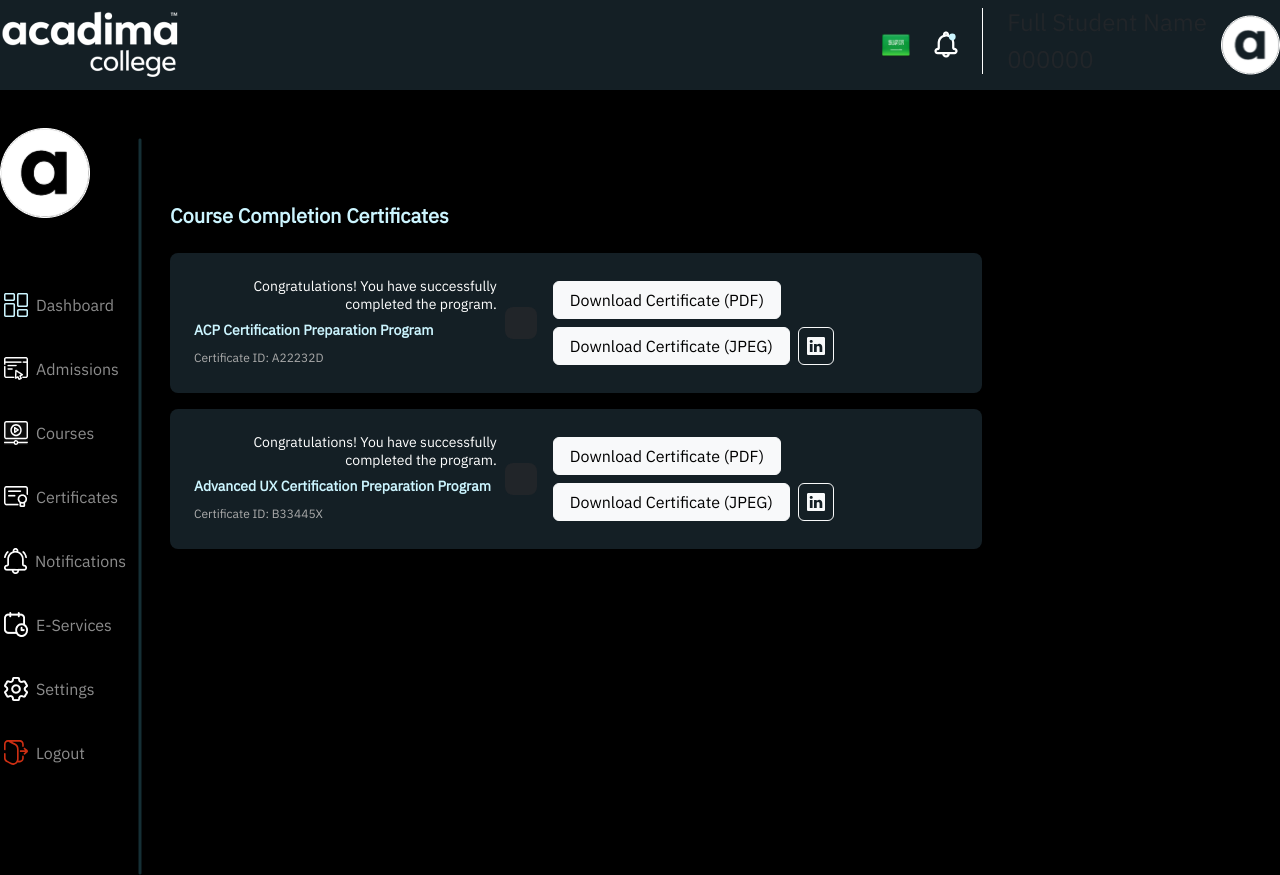
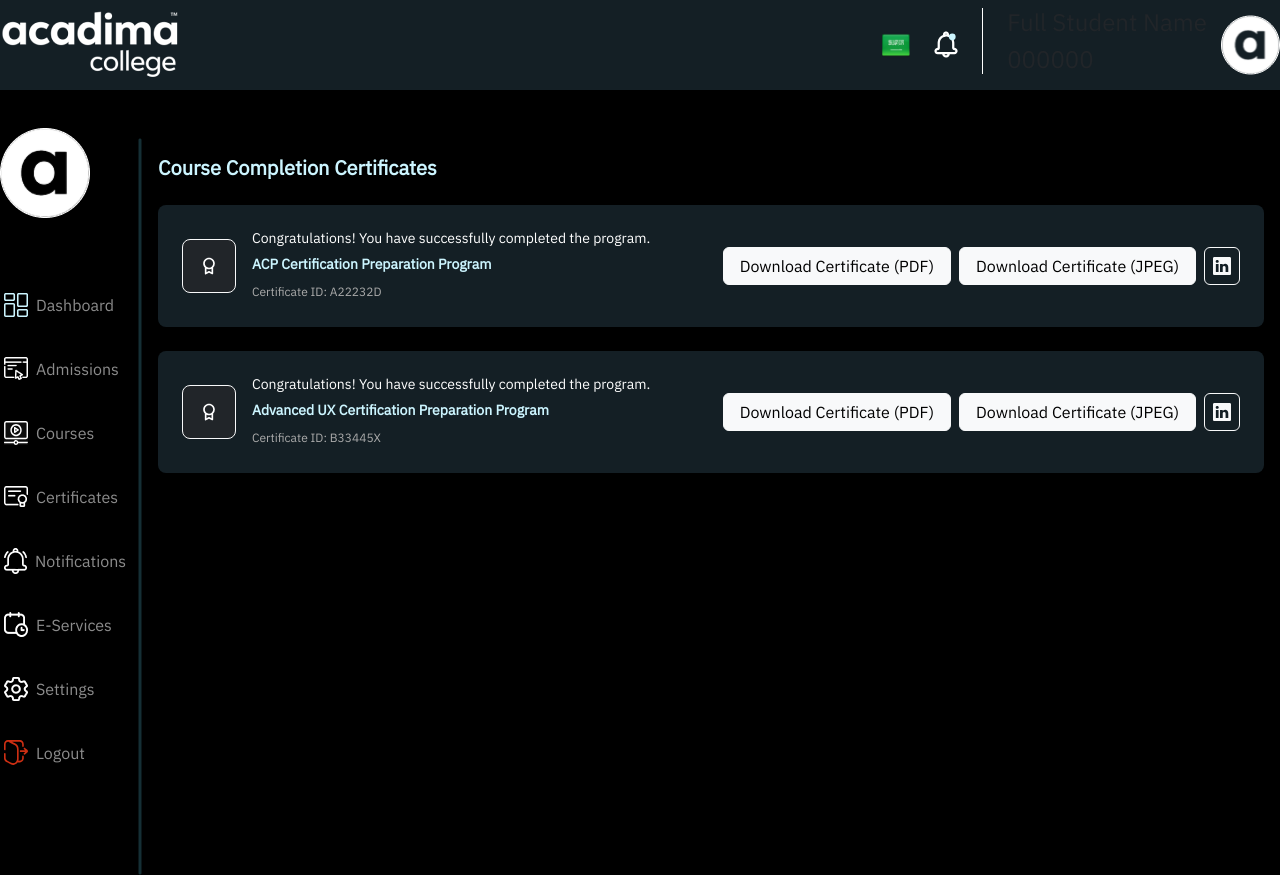
Before and after one commit to AnasAcademy/Acadima_project, a Next.js app: page /en/certificates in a window 1280 px wide. Built offline with nearby package versions, Linux system fonts and the light colour scheme.

Commit message:
installments conditions

```diff
--- a/src/app/[locale]/certificates/page.jsx
+++ b/src/app/[locale]/certificates/page.jsx
@@ -1,13 +1,15 @@
 import React from "react";
-import CertificateCard from '@/components/CertificateCard/CertificateCard';
-
+import { useTranslations } from "next-intl";
+import CertificateCard from "@/components/CertificateCard/CertificateCard";
 
 export default function Services() {
+  const t = useTranslations("certificates");
+  const certs = t.raw("items");
+
   return (
-    <>
-        <div className="  container p-3  mt-5">
-            <CertificateCard />
-        </div>
-    </>
+    <div className="container p-3 mt-5">
+      <h3 className="custsubtitle mb-4">{t("title")}</h3>
+      <CertificateCard certs={certs} t={t} />
+    </div>
   );
 }
--- a/src/components/CertificateCard/CertificateCard.jsx
+++ b/src/components/CertificateCard/CertificateCard.jsx
@@ -1,50 +1,45 @@
-import React from 'react';
-import { useTranslations } from 'next-intl';
-import { BsLinkedin } from 'react-icons/bs';
+import React from "react";
+import { BsLinkedin } from "react-icons/bs";
+import { BiAward } from "react-icons/bi";
 
-export default function CertificateCard() {
-  const t = useTranslations('certificates');
-  const certs = t.raw('items'); // array from JSON
-
-  if (!certs || certs.length < 2) return null; // render only if 2+
+export default function CertificateCard({ certs, t }) {
+  if (!certs || certs.length < 2) return null;
 
   return (
-    <div className="container py-5">
-      <h3 className="custsubtitle mb-4">{t('title')}</h3>
+    <div className="row gy-4">
+      {certs.map((cert, index) => (
+        <div key={index} className="col-md-6-lg-12">
+          <div className="cardbg rounded-3 p-4 h-100 d-flex flex-column flex-lg-row align-items-center justify-content-between gap-3">
+            {/* Right: Text */}
+            <div className="d-flex align-items-center gap-3 text-end flex-column flex-lg-row">
+              <div className="bg-dark btn btn-outline-light p-3 rounded-3 d-flex align-items-center justify-content-center">
+                <BiAward className="text-white" size={20} />
+              </div>
 
-      <div className="w-75 d-flex flex-column gap-3">
-        {certs.map((cert, index) => (
-          <div
-            key={index}
-            className="cardbg rounded-3 p-4 d-flex flex-column flex-md-row align-items-center justify-content-between gap-3"
-          >
-            {/* Right: Text */}
-            <div className="d-flex align-items-center gap-2 text-end flex-row-reverse">
-              <div className="bg-dark p-3 rounded-3 d-flex align-items-center justify-content-center">
-                <i className="bi bi-award text-white" style={{ fontSize: '32px' }}></i>
-              </div>
-              <div className='d-flex flex-column gap-1 justify-content-start align-items-start'>
-                <p className="custfont mb-1">{t('message')}</p>
+              <div className="d-flex flex-column gap-1 justify-content-start align-items-lg-start align-items-center border-bottom-sm-md">
+                <p className="custfont mb-1">{t("message")}</p>
                 <p className="h6v fw-bold mb-1">{cert.title}</p>
-                <p className="custsmfont m-0">{t('certificateId', { id: cert.id })}</p>
+                <p className="custsmfont m-0">
+                  {t("certificateId", { id: cert.id })}
+                </p>
               </div>
             </div>
 
             {/* Left: Buttons */}
             <div className="d-flex flex-wrap gap-2">
               <button className="btn btn-light custfontbtn px-3">
-                {t('downloadPDF')}
+                {t("downloadPDF")}
               </button>
               <button className="btn btn-light custfontbtn px-3">
-                {t('downloadJPG')}
+                {t("downloadJPG")}
               </button>
               <button className="btn btn-outline-light d-flex align-items-center justify-content-center px-2 py-2">
                 <BsLinkedin size={18} />
               </button>
             </div>
           </div>
-        ))}
-      </div>
+        </div>
+      ))}
     </div>
   );
 }
--- a/src/styles/globals.css
+++ b/src/styles/globals.css
@@ -326,6 +326,12 @@ table tbody td {
   border: 1px solid #ccf5ff;
   padding: 8px 16px;
 }
+@media (max-width: 992px) {
+  .custfontbtn {
+    font-size: 10px !important;
+    padding: 6px !important;
+  }
+}
 .custfontbtn:hover {
   background-color: var(--btn-color);
   border: 1px solid var(--btn-color);
@@ -431,3 +437,27 @@ table tbody td {
     width: 100px;
   }
 }
+.border-bottom-sm-md {
+  border-bottom: 1px solid var(--text-color); /* or any color */
+}
+
+@media (min-width: 992px) { /* lg and up */
+  .border-bottom-sm-md {
+    border-bottom: none !important;
+  }
+}
+.col-md-6-lg-12 {
+  width: 100%;
+}
+
+@media (min-width: 768px) {
+  .col-md-6-lg-12 {
+    width: 50%;
+  }
+}
+
+@media (min-width: 992px) {
+  .col-md-6-lg-12 {
+    width: 100%;
+  }
+}
```
Also changed, not shown: src/app/[locale]/installments/conditions/layout.jsx (added, +12 -0 lines), src/app/[locale]/installments/conditions/page.jsx (added, +37 -0 lines), src/components/CoursesTable/CoursesTable.jsx (+38 -35 lines), src/components/sidebar/mininavbar/MiniNavbar.jsx (added, +11 -0 lines), src/components/sidebar/navbar/Navbar.jsx (+13 -36 lines).
